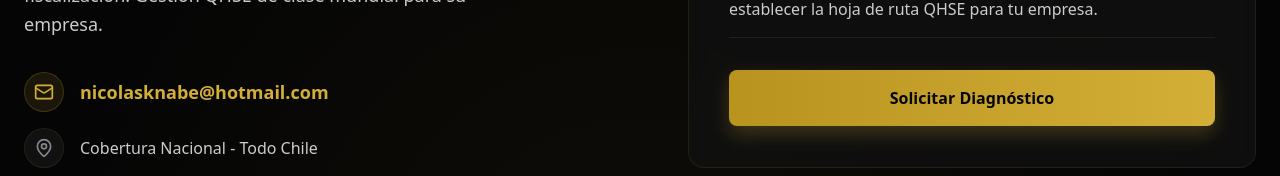
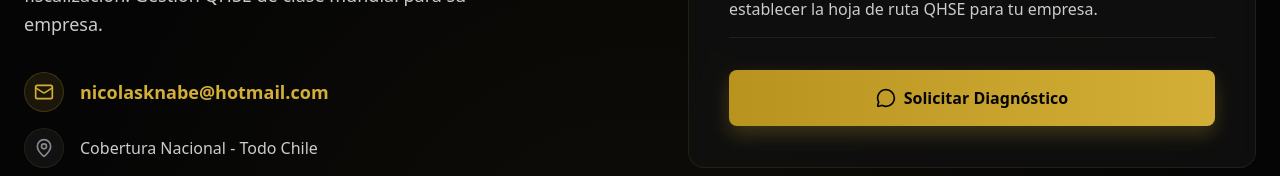
Before and after one commit to NicoKnabe/hseq-onepage, a Next.js app: page / in a window 1280 px wide. Shown: the part 3603-3779 px from the top of the page. Built offline with nearby package versions, Linux system fonts and the light colour scheme.

Commit message:
feat(Contact): Add WhatsApp CTA button for Solicitar Diagnóstico

```diff
--- a/src/components/Footer.tsx
+++ b/src/components/Footer.tsx
@@ -2,7 +2,7 @@
 
 import { motion } from "framer-motion";
 import { FOOTER_DATA } from "@/lib/data";
-import { MapPin, Mail, Sparkles } from "lucide-react";
+import { MapPin, Mail, Sparkles, MessageCircle } from "lucide-react";
 
 export function Footer() {
     return (
@@ -63,9 +63,12 @@ export function Footer() {
                             Contáctanos hoy para realizar un diagnóstico inicial gratuito y establecer la hoja de ruta QHSE para tu empresa.
                         </p>
                         <a
-                            href={`mailto:${FOOTER_DATA.contact.email}`}
+                            href="https://wa.me/56950989084?text=Hola,%20me%20gustar%C3%ADa%20solicitar%20un%20diagn%C3%B3stico%20inicial%20gratuito."
+                            target="_blank"
+                            rel="noopener noreferrer"
                             className="mt-6 flex items-center justify-center w-full py-4 bg-gradient-to-r from-gold-dark to-gold text-black font-bold rounded-lg hover:from-gold hover:to-gold-light transition-all duration-300 shadow-[0_8px_20px_rgba(212,175,55,0.25)] hover:-translate-y-1"
                         >
+                            <MessageCircle className="w-5 h-5 mr-2" aria-label="Icono WhatsApp" />
                             Solicitar Diagnóstico
                         </a>
                     </motion.div>
```
